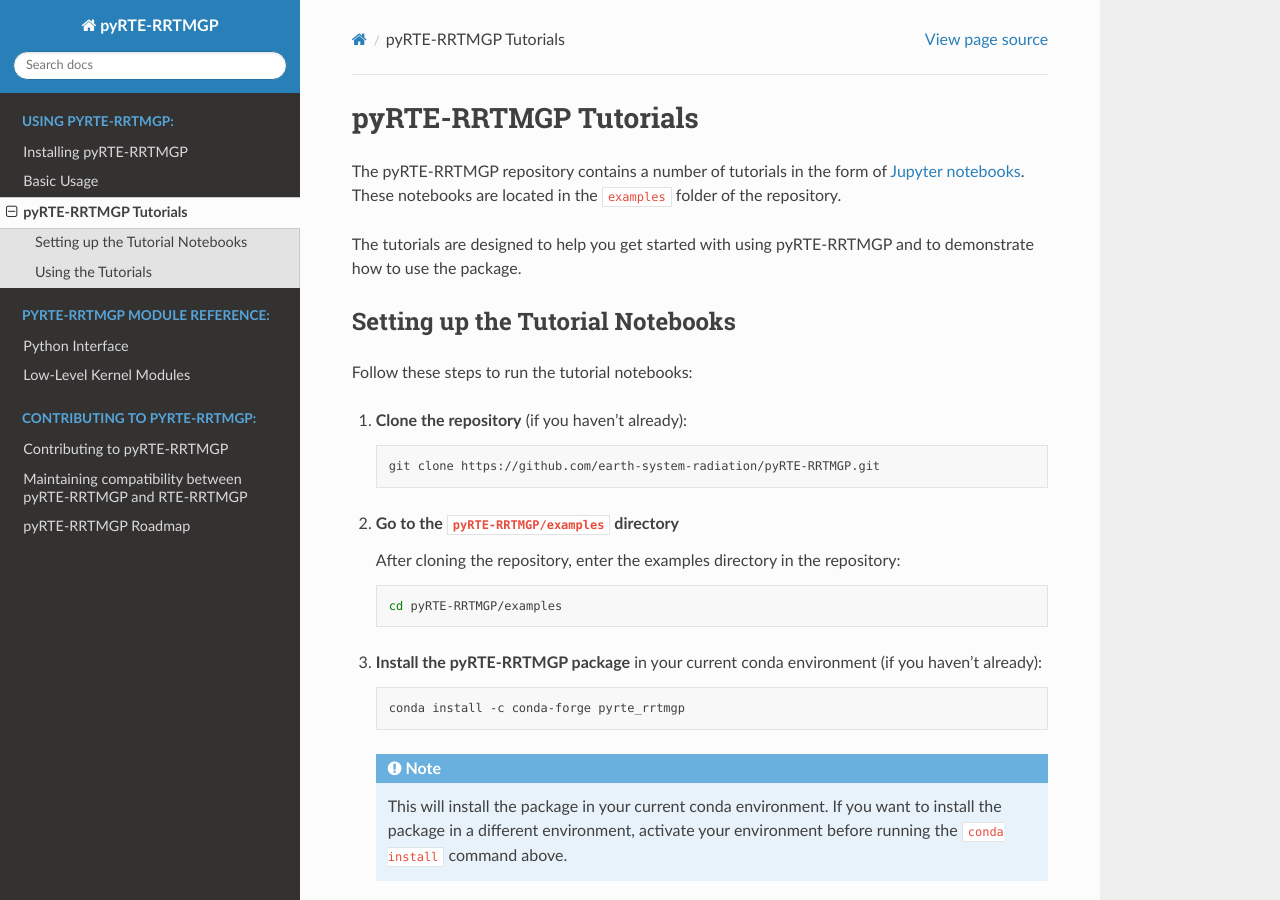
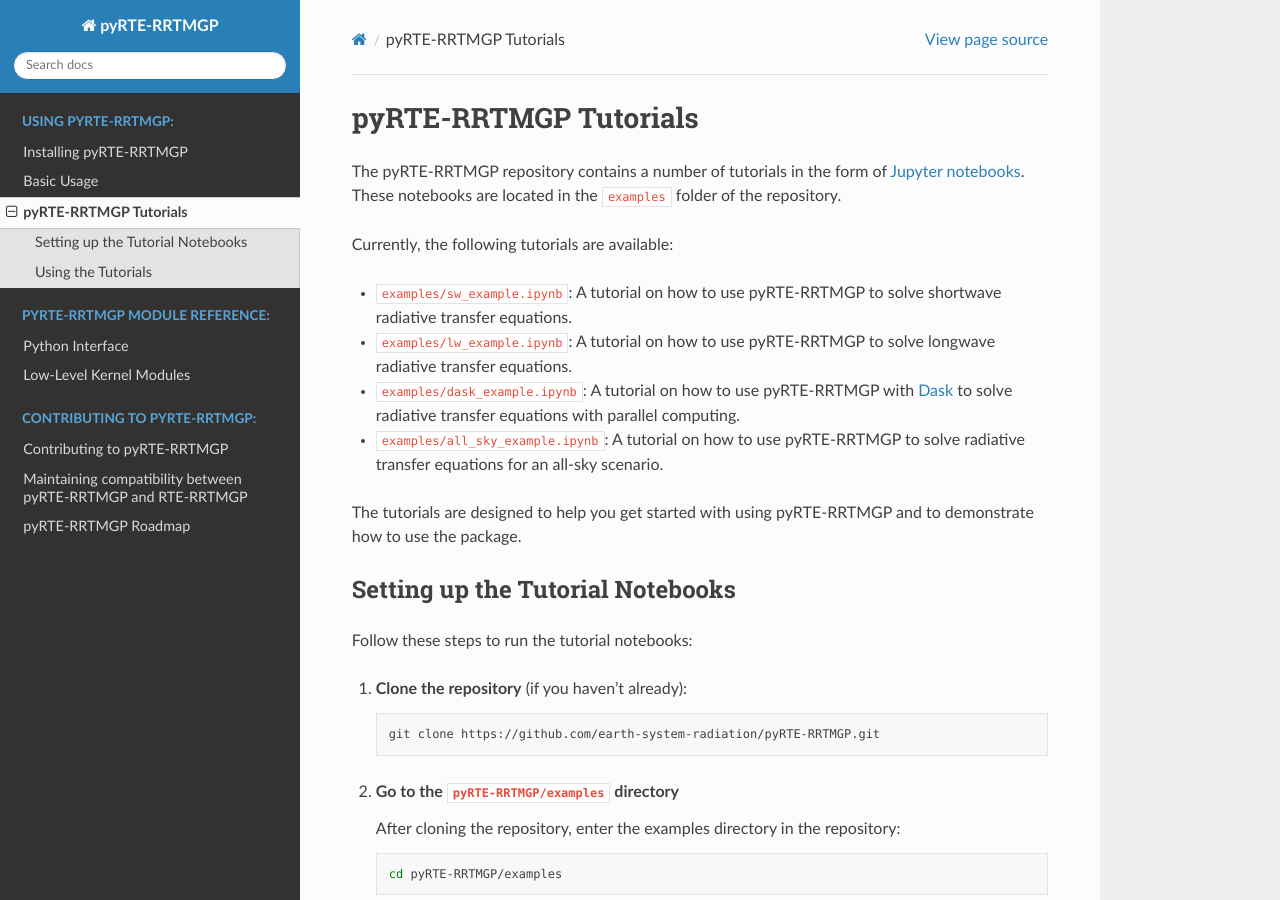
Before and after one commit to earth-system-radiation/pyRTE-RRTMGP, a Sphinx documentation site: the page built from docs/source/tutorials/tutorials.md, in a window 1280 px wide and 900 px high. Built offline with Sphinx 7.4.7 and the Read the Docs theme 3.1.0, drawn with Linux system fonts in a browser that asks for light colours.

Commit message:
List available tutorials

```diff
--- a/docs/source/tutorials/tutorials.md
+++ b/docs/source/tutorials/tutorials.md
@@ -2,6 +2,13 @@
 # pyRTE-RRTMGP Tutorials
 
 The pyRTE-RRTMGP repository contains a number of tutorials in the form of  [Jupyter notebooks](https://docs.jupyter.org). These notebooks are located in the `examples` folder of the repository.
+
+Currently, the following tutorials are available:
+
+* `examples/sw_example.ipynb`: A tutorial on how to use pyRTE-RRTMGP to solve shortwave radiative transfer equations.
+* `examples/lw_example.ipynb`: A tutorial on how to use pyRTE-RRTMGP to solve longwave radiative transfer equations.
+* `examples/dask_example.ipynb`: A tutorial on how to use pyRTE-RRTMGP with [Dask](https://docs.dask.org/en/stable/) to solve radiative transfer equations with parallel computing.
+* `examples/all_sky_example.ipynb`: A tutorial on how to use pyRTE-RRTMGP to solve radiative transfer equations for an all-sky scenario.
 
 The tutorials are designed to help you get started with using pyRTE-RRTMGP and to demonstrate how to use the package.
 
```
